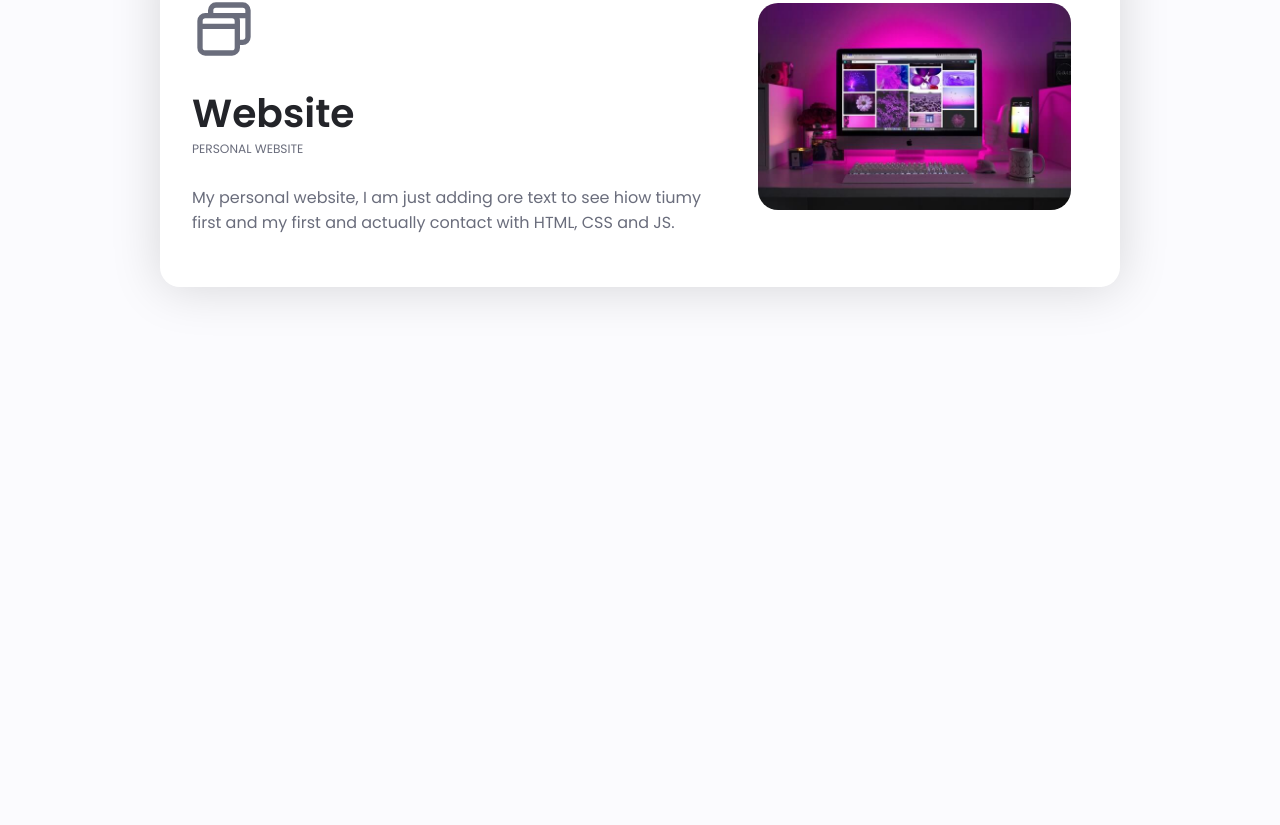
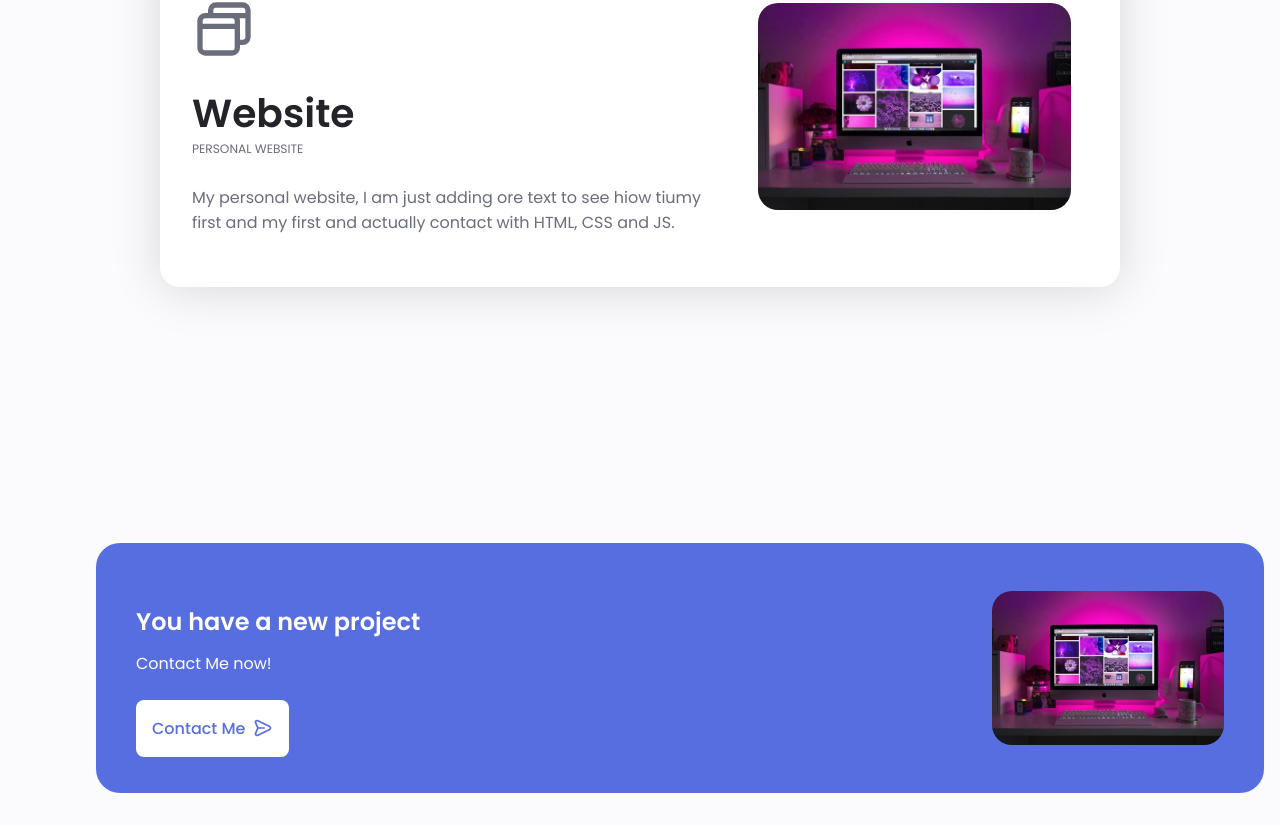
Before and after one commit to eliascerne/website, a React (Create React App) app: page / in a window 1280 px wide. Shown: the part 3950-4775 px from the top of the page. Before the commit the page ends 4349 px from the top, so only its background shows below. Built offline with nearby package versions, Linux system fonts and the light colour scheme.

Commit message:
feat: added ProjectInMind.js

```diff
--- a/src/App.css
+++ b/src/App.css
@@ -1024,6 +1024,8 @@ img{
 .project_img{
     width: 232px;
     justify-self: center;
+    border-radius: 1.25rem;
+    margin-bottom: 3rem;
 }
 
 /* TESTIMONIAL */
--- a/src/App.js
+++ b/src/App.js
@@ -6,6 +6,7 @@ import Skills from './components/Skills';
 import Qualification from './components/Qualification';
 import Services from './components/Services';
 import Portfolio from './components/Portfolio';
+import ProjectInMind from './components/ProjectInMind'
 
 function App() {
   return (
@@ -18,6 +19,7 @@ function App() {
       <Qualification />
       <Services />
       <Portfolio />
+      <ProjectInMind />
     </main>
     </>
   );
--- /dev/null
+++ b/src/components/ProjectInMind.js
@@ -0,0 +1,25 @@
+import React from 'react'
+import { UilMessage } from '@iconscout/react-unicons'
+
+function ProjectInMind() {
+    return (
+        <section className="project section" id="project-in-mind">
+            <div className="project_bg">
+                <div className="project_container container grid">
+                    <div className="project_data">
+                        <h2 className="project_title">You have a new project</h2>
+                        <p className="project_description">Contact Me now!</p>
+                        <a href="#contact" className="button button--flex button--white">
+                            Contact Me
+                            <UilMessage className="project_icon button_icon" size="20" />
+                        </a>
+                    </div>
+
+                    <img src="/images/portfolio1.jpg" alt="" className="project_img" />
+                </div>
+            </div>
+        </section>
+    )
+}
+
+export default ProjectInMind
```
